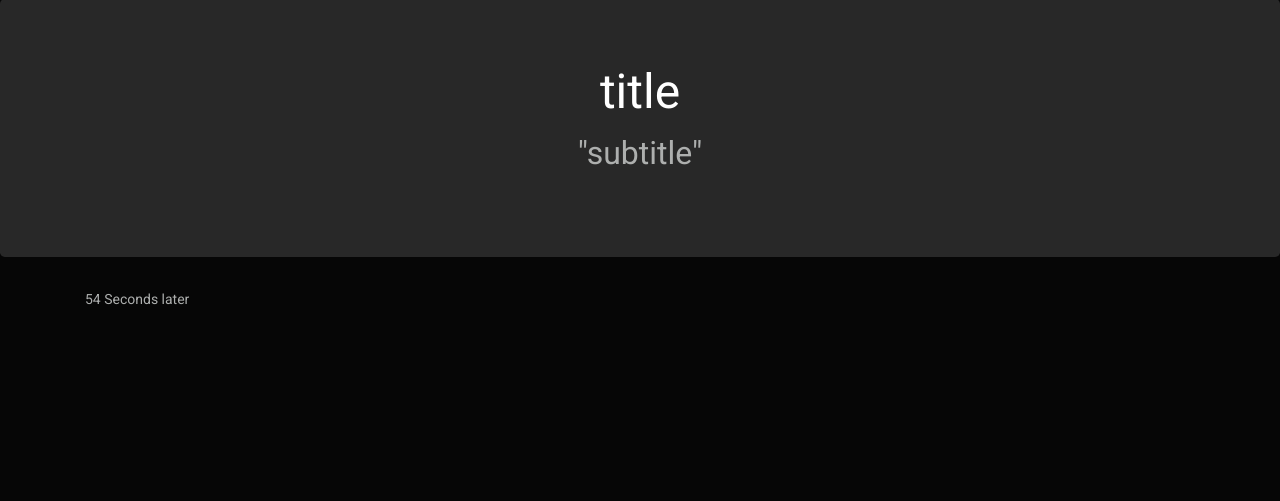
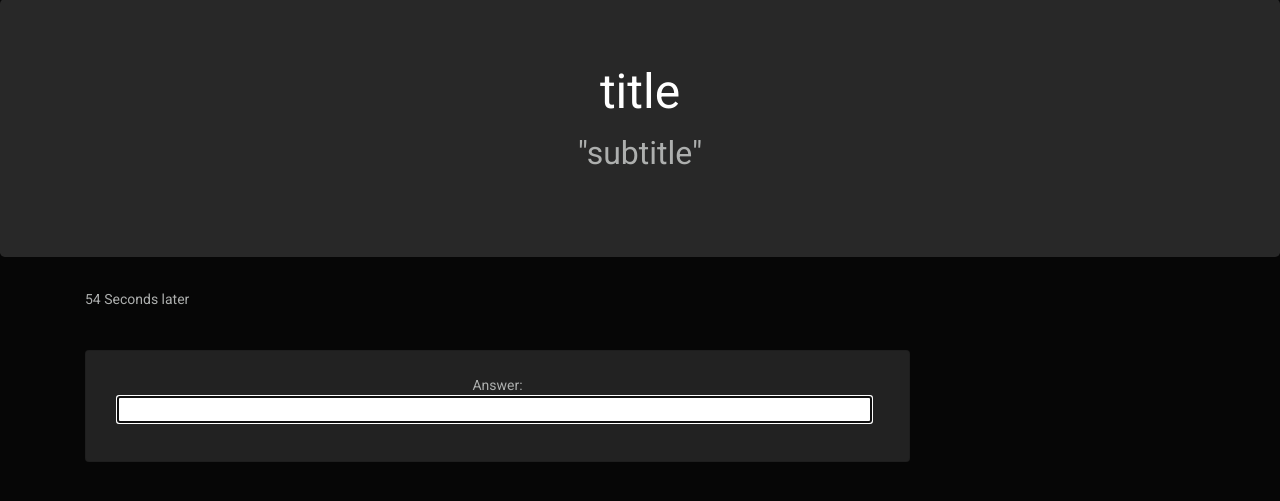
Before and after one commit to DCUSnSLab/Image-Labeling-Project, a PHP site: page / in a window 1280 px wide. Shown: the part 56-557 px from the top of the page. Run offline with PHP 8.4, Linux system fonts and the light colour scheme; some libraries are stand-ins or nearby versions.

Commit message:
Web Frame 추가 및 textbox 추가
textbox는 테스팅

```diff
--- a/webEngine/index.php
+++ b/webEngine/index.php
@@ -26,43 +26,63 @@
         <meta charset-"utf-8">
     </head>
     <body>
-        <!-- Menu Bar -->
+        <!-- Menu Bar Area -->
         <nav class="navbar navbar-expand-lg navbar-dark bg-dark">
+            <!-- Title Menu -->
             <a class="navbar-brand" href="./index.php">
                 "Web for Image Classification EX"
             </a>
         </nav>
-        <!-- Title Box -->
+        <!-- Title Area -->
         <div class="jumbotron text-center">
+            <!-- Title -->
             <h1 class="title"> title </h1>
-            <p class="subtitle">
-                "subtitle"
-            </p>
+            <!-- Subtitle -->
+            <p class="subtitle"> "subtitle" </p>
         </div>
-        <!-- Main Box -->
+        <!-- Main Page Area -->
         <div class="container">
-            <!-- ref : https://stackoverflow.com/questions/31106189/create-a-simple-10-second-countdown -->
-            <p><span id="countdowntimer"> 60 </span> Seconds later</p>
+            <!-- CountDown 60sec
+                 ref : https://stackoverflow.com/questions/31106189/create-a-simple-10-second-countdown -->
+            <p class="right"><span id="countdowntimer"> 60 </span> Seconds later</p>
             <script type="text/javascript">
                 var timeleft = 60;
-                var downloadTimer = setInterval(function(){
+                var countdown = setInterval(function(){
                     timeleft--;
                     document.getElementById("countdowntimer").textContent = timeleft;
                     if(timeleft <= 0)
-                        clearInterval(downloadTimer);
+                        clearInterval(countdown);
                 },1000);
             </script>
-            <!-- Center -->
+            <!-- Center Frame -->
             <div class="row">
+                <!-- Image Area -->
+                <div class="col-12 col-md-9">
                     <!-- Image Box -->
-                <div class="col-12 col-md-9">
+                    <div class="card bg-light my-4 p-4 text-center">
+                        <div class="row">
+                            <form name="Tagtext" action="./index.php" method="post" onsubmit="return validate(this);">
+                                <div>Answer:
+                                    <input type="text" name="tag" id="tag" size="100" /> &nbsp;
                                 </div>
-                <!-- Tag Box -->
-                <div class="col-12 col-md-3">
+                            </form>
+                            <script type="text/javascript">
+                                document.Tagtext.tag.focus();
+                            </script>
                         </div>
                     </div>
                 </div>
-        <!-- tail text -->
+                <!-- Tag Area -->
+                <div class="col-12 col-md-3">
+                    <div class="row">
+                        <!-- Tag Box -->
+                        <div class="col-12 d-none d-lg-block">
+                        </div>
+                    </div>
+                </div>
+            </div>
+        </div>
+        <!-- Tail Text Area -->
         <footer class="mt-5 py-4 text-center">
             <div class="container">
                 <div class="row">
```
Lines whose indentation alone changed are shown as unchanged.
